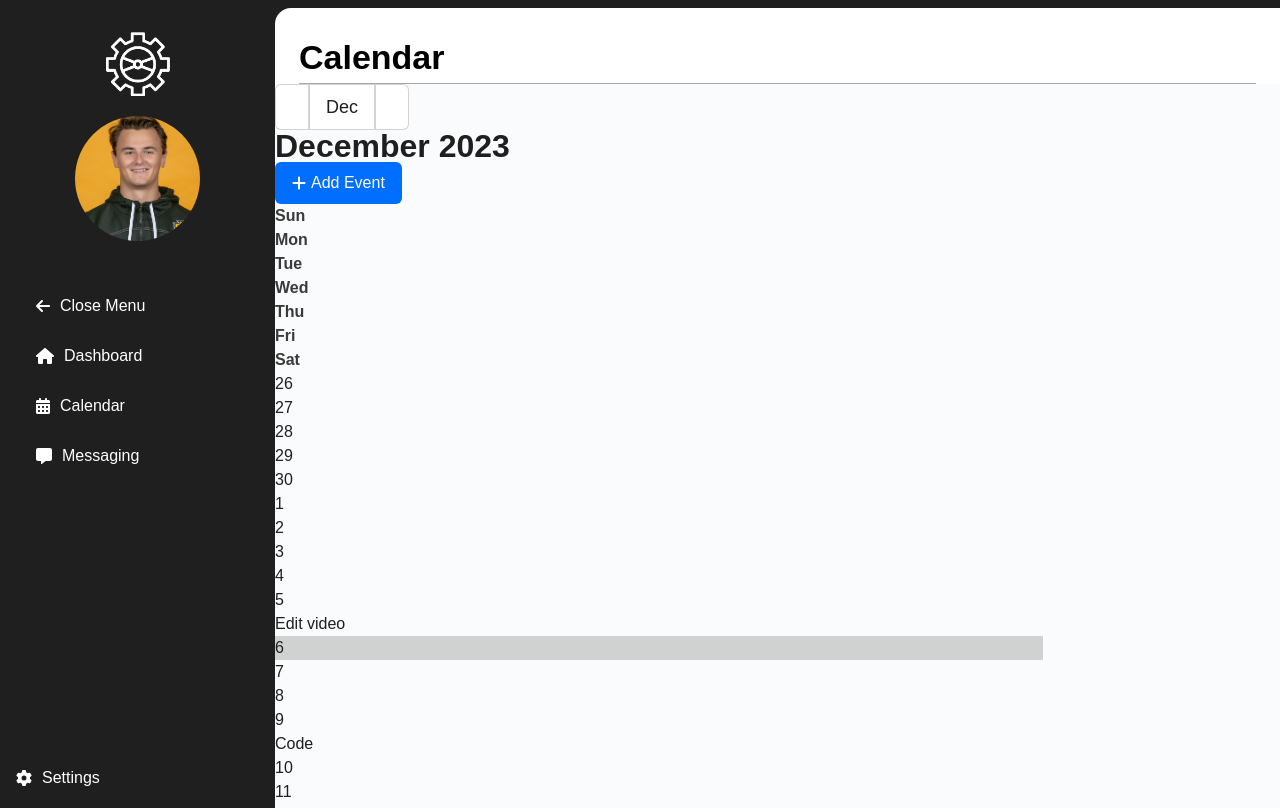
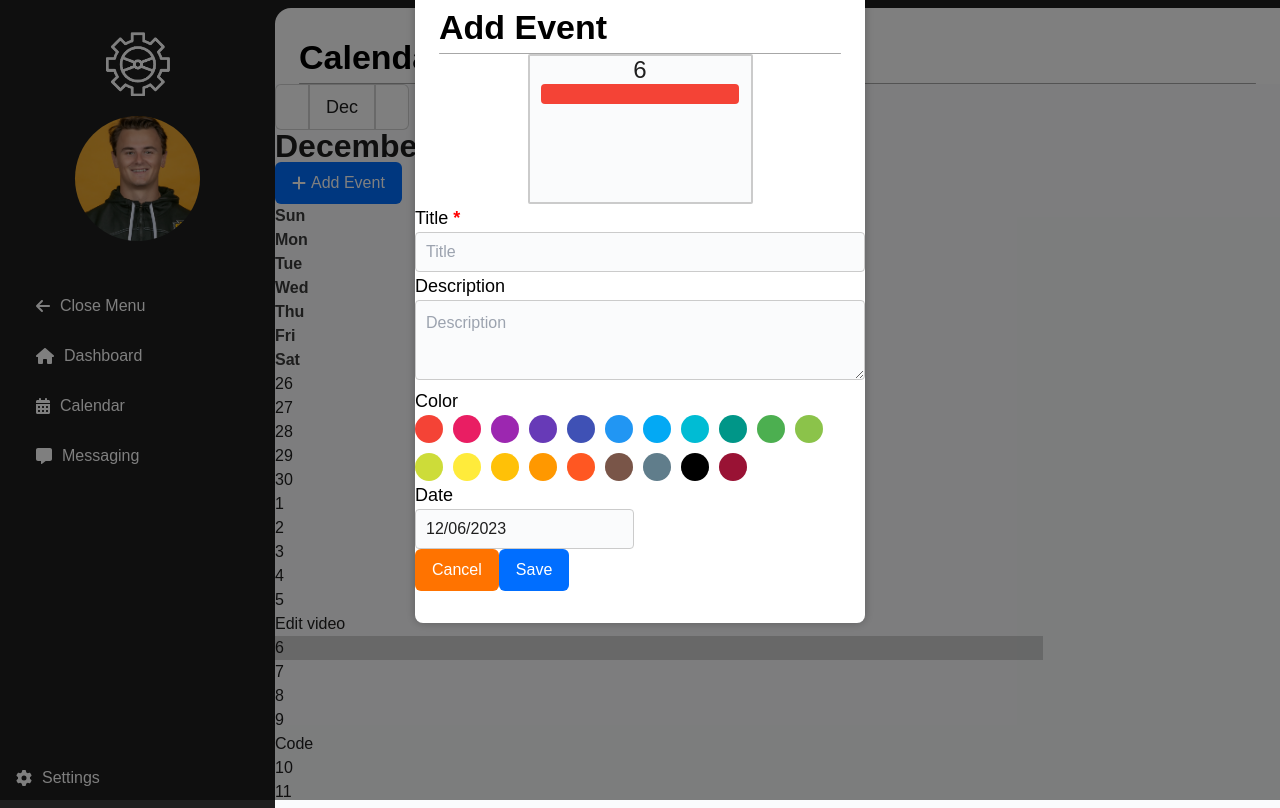
Before and after one commit to AjJ132/ProServ-ClubCore-Frontend, a React (Vite) app: page /calendar in a window 1280 px wide. Both pictures are taken after a click on the element "10". Built offline with nearby package versions, Linux system fonts and the light colour scheme; no server answers.

Commit message:
Add react-color and react-datepicker dependencies, update CSS styles, and implement AddEventModal component

```diff
--- a/package.json
+++ b/package.json
@@ -18,6 +18,8 @@
     "date-fns": "^3.0.6",
     "js-cookie": "^3.0.5",
     "react": "^18.2.0",
+    "react-color": "^2.19.3",
+    "react-datepicker": "^4.25.0",
     "react-dom": "^18.2.0",
     "react-router-dom": "^6.21.0",
     "rsuite": "^5.48.0"
--- /dev/null
+++ b/src/components/add-event-modal/add-event-modal.css
@@ -0,0 +1,123 @@
+.modal-frame{
+    position: fixed;
+    top: 0;
+    left: 0;
+    width: 100%;
+    height: 100%;
+    background-color: rgba(0, 0, 0, 0.5);
+    z-index: 1000;
+    display: flex;
+    justify-content: center;
+    align-items: center;
+    padding-bottom: 200px;
+}
+
+.modal-content{
+    width: 450px;
+    height: fit-content;
+    padding-bottom: 2rem;
+    background-color: var(--secondary-color);
+    border-radius: 8px;
+    box-shadow: 0 0 10px rgba(0, 0, 0, 0.25);
+    display: flex;
+    flex-direction: column;
+    justify-content: space-between;
+    align-items: center;
+}
+
+.modal-body{
+    width: 100%;
+    height: 100%;
+    display: flex;
+    flex-direction: column;
+    justify-content: flex-start;
+    align-items: center;
+}
+
+.modal-body strong{
+    color: red;
+}
+
+.modal-body input{
+    width: 100%;
+    height: 40px;
+    background-color: var(--calendar-bg-offset);
+    border: 1px solid var(--secondary-fields-offset);
+    border-radius: 4px;
+    color: var(--primary-color);
+    font-size: 16px;
+    font-weight: 500;
+    padding-left: 10px;
+}
+
+.description-input{
+    width: 100%;
+    padding: 10px;
+    height: 80px;
+    max-height: 120px;
+    background-color: var(--calendar-bg-offset);
+    border: 1px solid var(--secondary-fields-offset);
+    border-radius: 4px;
+}
+
+.modal-body input:focus{
+    outline: 1px solid var(--primary-color);
+}
+
+.date-preview{
+    display: flex;
+    flex-direction: column;
+    justify-content: flex-start;
+    align-items: center;
+    width: 100%;
+    height: fit-content;
+}
+
+.date-preview-box{
+    width: 50%; /* specify the width */
+    height: 150px; /* specify the height */
+    background-color: var(--calendar-bg-offset);
+    border: 2px solid var(--secondary-fields-offset); /* optional: add a border */
+    border-radius: 2px;
+
+    display: flex;
+    flex-direction: column;
+    justify-content: flex-start ;
+    align-items: center;
+}
+
+.date-preview-box h3{
+    color: var(--primary-color);
+    font-size: 24px;
+    font-weight: 500;
+}
+
+.event-indicator-preview{
+    text-align: center;
+
+    width: 90%;
+    padding: 5px;
+    height: fit-content;
+    min-height: 20px;
+    border-radius: 4px;
+
+    background-color: #f44336;
+}
+
+.event-indicator-preview p{
+    color: var(--primary-color);
+    font-size: 16px;
+    font-weight: 500;
+    line-height: 14px;
+}
+
+.ellipsis {
+    white-space: nowrap; /* Keep the text on a single line */
+    overflow: hidden;    /* Hide text that goes beyond the container */
+    text-overflow: ellipsis; /* Add ellipsis at the end */
+    width: 90%;
+  }
+
+.cancel-btn{
+    background-color: var(--cancel-color);
+}
--- a/src/components/add-event-modal/add-event-modal.jsx
+++ b/src/components/add-event-modal/add-event-modal.jsx
@@ -1,9 +1,124 @@
 import React from 'react';
+import './add-event-modal.css';
+import { CirclePicker } from 'react-color';
+import { useState, useEffect } from 'react';
+import DatePicker from 'react-datepicker';
+import 'react-datepicker/dist/react-datepicker.css';
 
-const AddEventModal = (date,onClose) => {
+// import { isColorLight } from '../../util/isColorLight';
+
+function isColorLight(color) {
+    var c = color.substring(1);      // strip #
+    var rgb = parseInt(c, 16);   // convert rrggbb to decimal
+    var r = (rgb >> 16) & 0xff;  // extract red
+    var g = (rgb >>  8) & 0xff;  // extract green
+    var b = (rgb >>  0) & 0xff;  // extract blue
+
+    var luma = 0.2126 * r + 0.7152 * g + 0.0722 * b; // per ITU-R BT.709
+
+    if (luma < 100) {
+        return false; // Bright colors - black font
+    } else {
+        return true; // Dark colors - white font
+    }
+}
+
+const AddEventModal = ({dateInput,onClose}) => {
+    const [title, setTitle] = useState('');
+    const [description, setDescription] = useState('');
+    const [date, setDate] = useState(new Date());
+    const [color, setColor] = useState('f44336');
+    const [textColor, setTextColor] = useState('#000000'); // Default to black text
+
+    const customColors = [
+        '#f44336', '#e91e63', '#9c27b0', '#673ab7', '#3f51b5',
+        '#2196f3', '#03a9f4', '#00bcd4', '#009688', '#4caf50',
+        '#8bc34a', '#cddc39', '#ffeb3b', '#ffc107', '#ff9800',
+        '#ff5722', '#795548', '#607d8b', '#000000', '#991234'
+    ];
+
+
+    const handleColorChange = (color) => {
+        setColor(color.hex);
+        // Determine if the color is light or dark
+        // Set text color to white if background color is dark, otherwise black
+        var colorIsLight = isColorLight(color.hex);
+
+        if (colorIsLight) {
+            setTextColor('#000000');
+        } else {
+            setTextColor('#ffffff');
+        }
+
+        //print wether the color is light or dark
+        console.log(isColorLight(color.hex) ? 'light' : 'dark');
+
+    };
+
+    //set date to the date passed in from the calendar
+    useEffect(() => {
+    if (dateInput) {
+        const dateObject = new Date(dateInput);
+        setDate(dateObject);
+    }
+}, [dateInput]);
+
     return (
-        <div>
-            {/* Your component code here */}
+        <div className="modal-frame">
+            <div className="modal-content">
+                <div className="page-header">
+                    <h1>Add Event</h1>
+                    <div className="line-divider mt-4"></div>
+                </div>
+                <div className="modal-body mt-8">
+                    <div className="date-preview">
+                        <div className="date-preview-box p-2">
+                            <h3>{date.getDate()}</h3>
+                            <div className="event-indicator-preview mt-2" style={{backgroundColor: color}}>
+                                <p className="ellipsis" style={{color: textColor}}>{title}</p>
+                            </div>
+                        </div>
+                    </div>
+                    <div className="flex flex-col gap-4 w-full">
+                        <div className="flex flex-col justify-center items-start gap-1 w-full mt-14 pl-8 pr-8">
+                            <h3>Title <strong>*</strong></h3>
+                            <input type="text" placeholder="Title" value={title} onChange={(e) => setTitle(e.target.value)} maxLength={50}/>
+                        </div>
+                        <div className="flex flex-col justify-center items-start gap-1 w-full pl-8 pr-8">
+                            <h3>Description</h3>
+                            <textarea className='description-input'
+                                placeholder="Description"
+                                maxLength={250}
+                                onChange={(e) => setDescription(e.target.value)}
+                                value={description} // Add this to control the value
+                                rows={4} // Adjust the number of rows as needed
+                            />
+                        </div>
+                        <div className="flex flex-col justify-center items-start gap-1 w-full pl-8 pr-8">
+                            <h3>Color</h3>
+                            <CirclePicker
+                                    colors={customColors}
+                                    width="100%"
+                                    circleSpacing={10}
+                                    circleSize={28} // You can adjust circleSize for bigger or smaller circles
+                                    onChangeComplete={handleColorChange}
+                                />
+                        </div>
+                        <div className="flex flex-col justify-center items-start gap-1 w-full pl-8 pr-8">
+                            <h3>Date</h3>
+                            <DatePicker
+                                selected={date}
+                                onChange={(date) => setDate(date)}
+                            />
+                        </div>
+
+                        <div className="flex flex-row justify-center items-center gap-4 w-full mt-14 pl-8 pr-8">
+                            <button className="cancel-btn" onClick={onClose}>Cancel</button>
+                            <button className="save-btn">Save</button>
+                        </div>
+                    </div>
+                </div>
+            </div>
         </div>
     );
 };
--- a/src/index.css
+++ b/src/index.css
@@ -16,6 +16,8 @@
   --primary-color: #1F1F1F;   /* 60% of the usage */
   --secondary-color: #ffffff; /* 30% of the usage */
   --accent-color: #006eff;     /* 10% of the usage */
+
+  --cancel-color: #ff7300;
 
   --tertiary-color: #a7a7a7;
   --tertiary-color-translucent-1: rgba(167, 167, 167, 0.15);
--- a/src/scenes/Calendar/EventCalendar.tsx
+++ b/src/scenes/Calendar/EventCalendar.tsx
@@ -62,9 +62,8 @@ const eventsByDate = useMemo(() => {
 
 const handleDayClick = (date: Date) => {
     //launch add event modal
-
-
-
+    setSelectedDate(date); // Save the clicked date
+    setIsModalOpen(true); // Open the modal
 };
 
 return (
--- /dev/null
+++ b/src/util/isColorLight.jsx
@@ -0,0 +1,10 @@
+function isColorLight(color) {
+    const hex = color.replace('#', '');
+    const r = parseInt(hex.substr(0, 2), 16);
+    const g = parseInt(hex.substr(2, 2), 16);
+    const b = parseInt(hex.substr(4, 2), 16);
+    const brightness = (r * 299 + g * 587 + b * 114) / 1000;
+    return brightness > 155; // This threshold value can be adjusted as needed
+}
+
+export default isColorLight;
```
Also changed, not shown: todo.txt, 1 other file (tests, documents, lock files or other folders).
